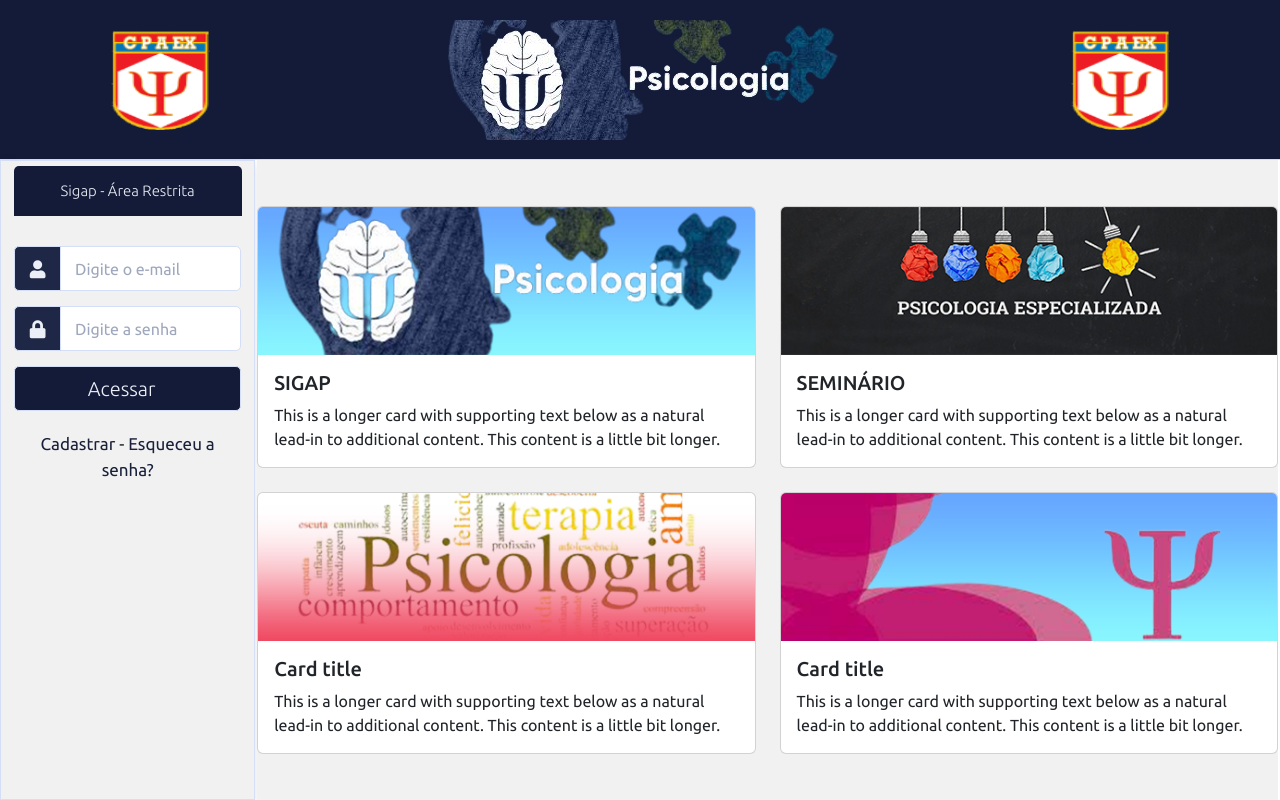
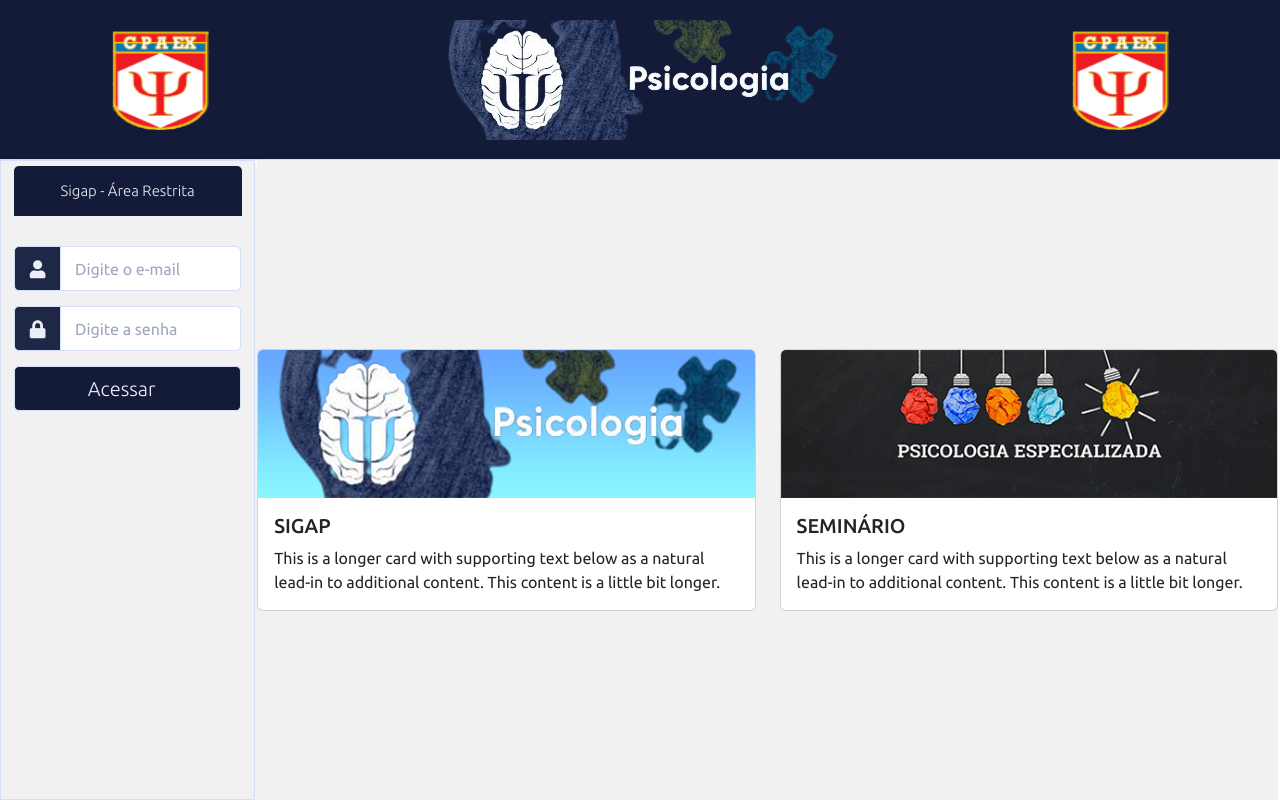
Before and after one commit to andmatsouza/react-front, a React (Create React App) app in the folder login/: page / in a window 1280 px wide. Built offline with nearby package versions, Linux system fonts and the light colour scheme.

Commit message:
Atualizado pagina login

```diff
--- a/login/src/pages/Login/index.js
+++ b/login/src/pages/Login/index.js
@@ -152,13 +152,13 @@ export const Login = () => {
               )}
             </div>
             <div className="signup-link">
-              <Link to="/add-user-login" className="link-pg-login">
+              {/* <Link to="/add-user-login" className="link-pg-login">
                 Cadastrar
               </Link>
               {" - "}
               <Link to="/recover-password" className="link-pg-login">
                 Esqueceu a senha?
-              </Link>
+              </Link> */}
             </div>
           </form>
         </div>
@@ -190,7 +190,7 @@ export const Login = () => {
                 </Card.Body>
               </Card>
             </Col>
-            <Col>
+            {/* <Col>
               <Card>
                 <Card.Img variant="top" src="/banner-card-5.png" />
                 <Card.Body>
@@ -215,7 +215,7 @@ export const Login = () => {
                   </Card.Text>
                 </Card.Body>
               </Card>
-            </Col>
+            </Col> */}
           </Row>
           {/* <Card>
             <Card.Img variant="top" src="/banner-card-2.png" />
```
